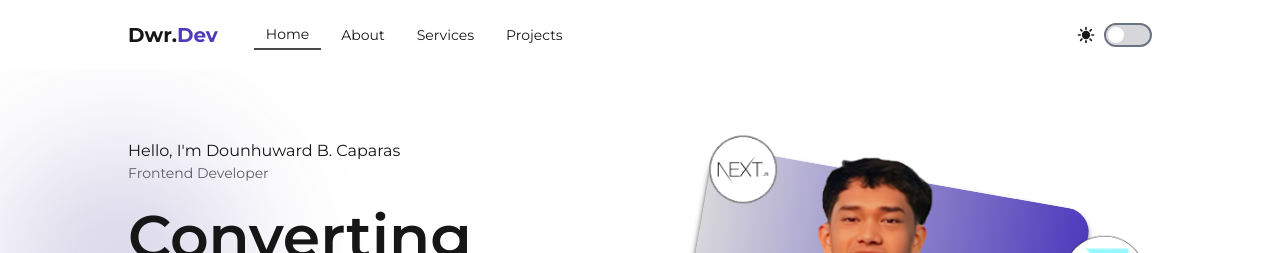
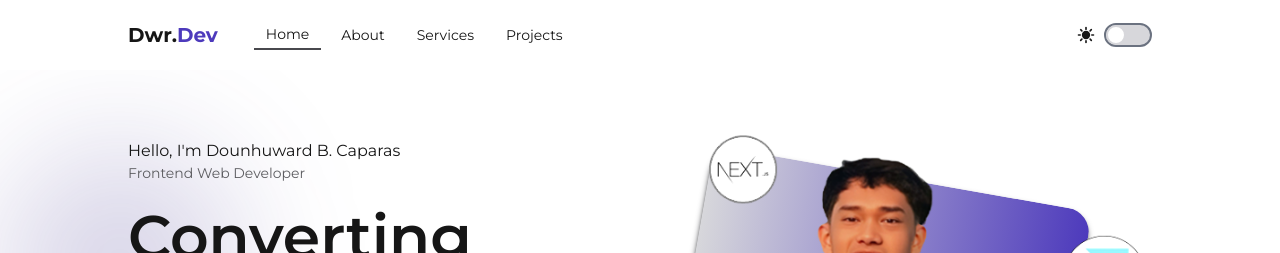
Before and after one commit to DowardCaparas/portfolio, a Next.js app: page / in a window 1280 px wide. Shown: the top 253 px of the page. Built offline with nearby package versions, Linux system fonts and the light colour scheme.

Commit message:
add role  Frontend Web Developer

```diff
--- a/components/Hero.tsx
+++ b/components/Hero.tsx
@@ -16,7 +16,7 @@ const Hero = () => {
         text-theme-dark max-lg:justify-center max-lg:items-center"
         >
           <h4>Hello, I&apos;m Dounhuward B. Caparas</h4>
-          <p className="-mt-2">Frontend Developer</p>
+          <p className="-mt-2">Frontend Web Developer</p>
           <h1 className="md:text-4xl lg:text-6xl text-2xl font-semibold mb-2 mt-4">
             Converting imagination into Digital Reality
           </h1>
```
